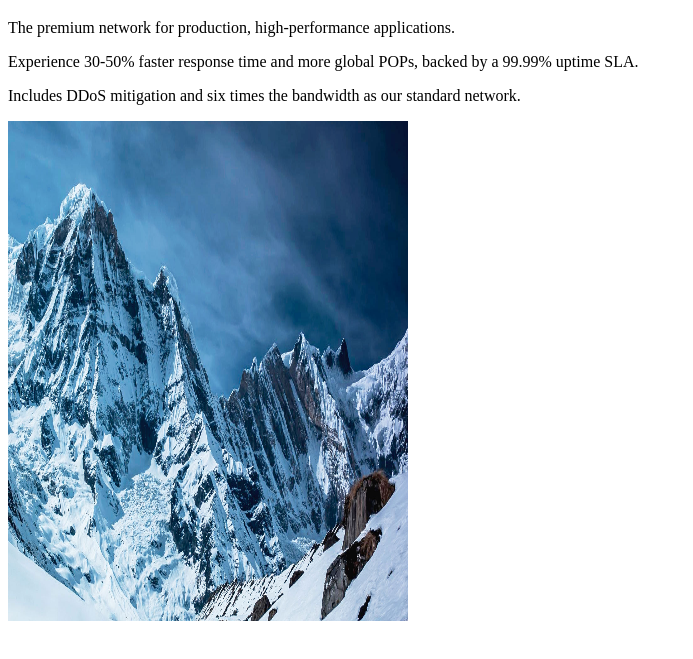
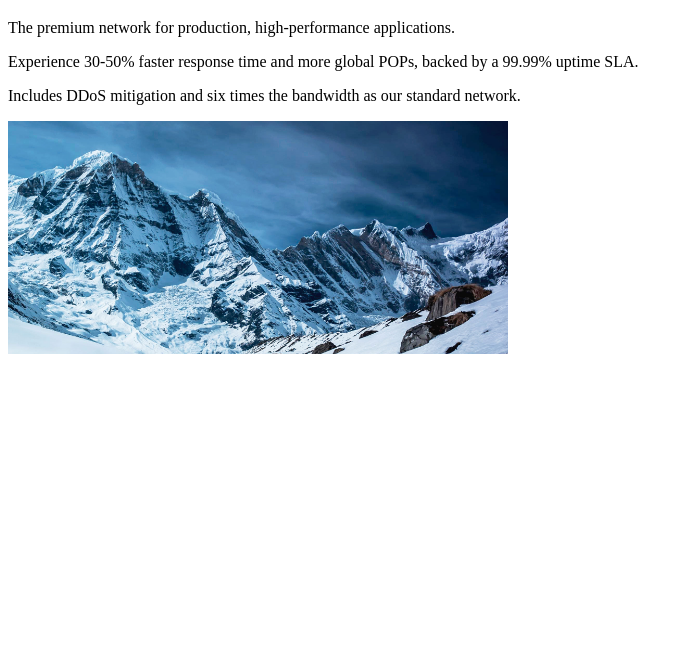
Before and after one commit to steffenkjekken/my-first-repo, a plain HTML site: page Index.html in a window 1280 px wide. Shown: the part 61-720 px from the top of the page, without its empty margins (0-693 px from the left). Drawn offline with Linux system fonts and the light colour scheme.

Commit message:
Update Index.html

```diff
--- a/Index.html
+++ b/Index.html
@@ -12,7 +12,7 @@
     <p>Experience 30-50% faster response time and more global POPs, backed by a 99.99% uptime SLA.</p>
     <p>Includes DDoS mitigation and six times the bandwidth as our standard network.</p>
     <p><img src="images/rainydayssss.jpg" alt="rainydayssss"
-        width="400"
-        height="500" /></p>
+        width="500"
+        height="auto" /></p>
 </body>
 </html>
```
